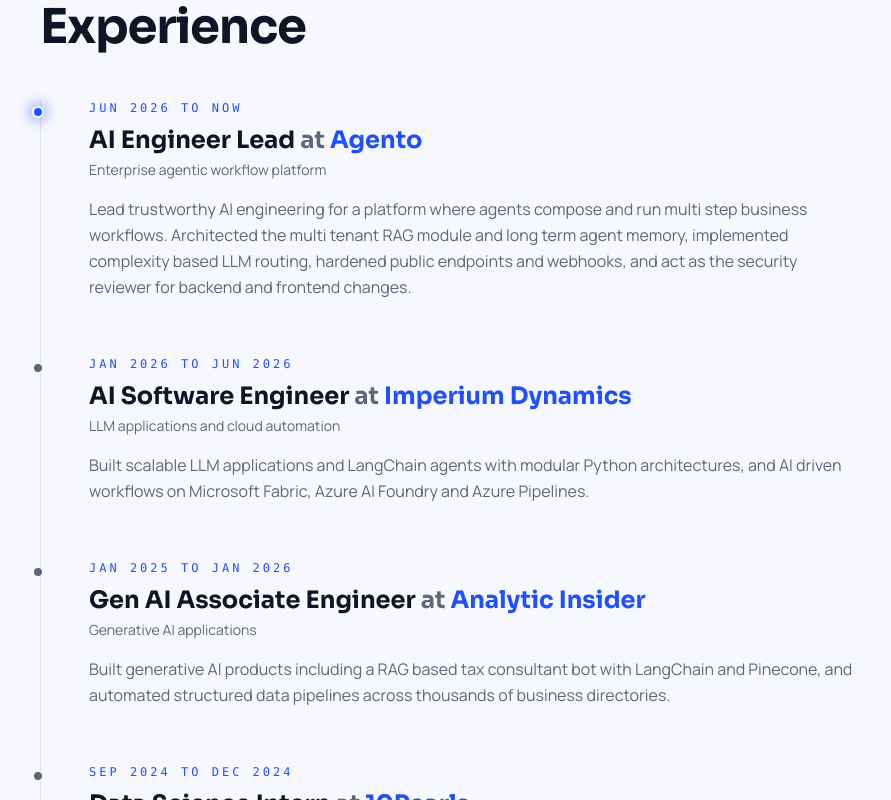
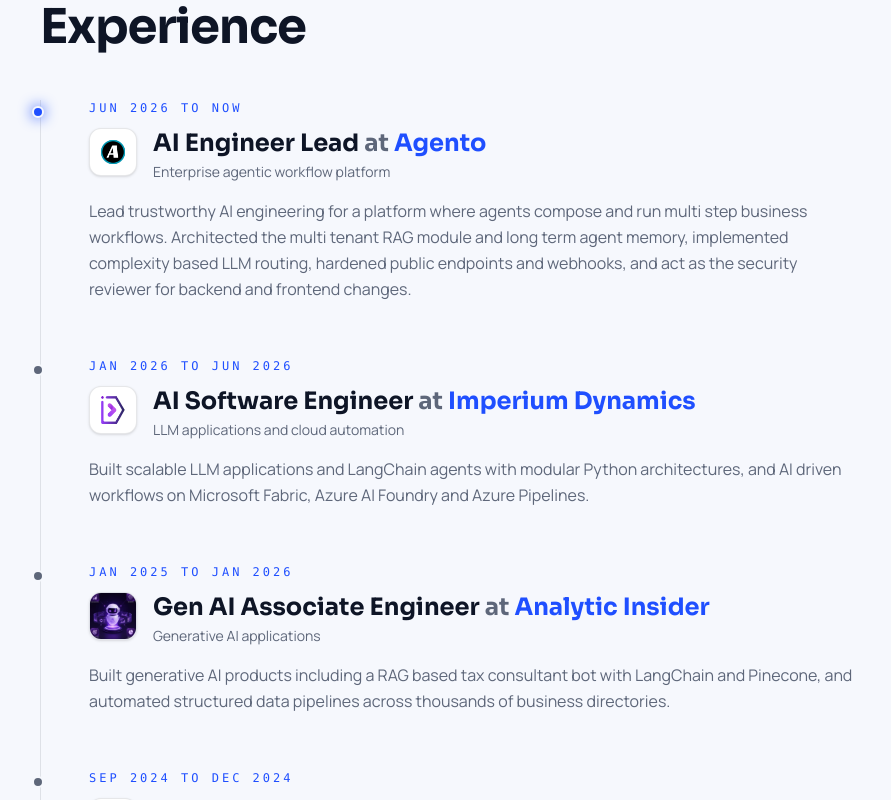
Before and after one commit to Mehdi-Abidi/My_Portfolio, a Next.js app: page / in a window 1280 px wide. Shown: the part 2000-2800 px from the top of the page, without its empty margins (0-891 px from the left). Built offline with nearby package versions, Linux system fonts and the light colour scheme.

Commit message:
Show each company's logo beside its role and link to the company site.

```diff
--- a/src/components/Experience.tsx
+++ b/src/components/Experience.tsx
@@ -1,5 +1,6 @@
 "use client";
 
+import Image from "next/image";
 import { certifications, education, experience, skills } from "@/data/site";
 import { Reveal, SectionHeading, Tag } from "./ui";
 
@@ -14,10 +15,27 @@
             <li className="relative">
               <span className={`absolute -left-[41px] top-1.5 h-3 w-3 rounded-full border-2 border-bg md:-left-[57px] ${i === 0 ? "bg-accent shadow-[0_0_14px_var(--accent)]" : "bg-mute"}`} />
               <div className="font-mono text-xs uppercase tracking-[0.25em] text-accent">{e.period}</div>
-              <h3 className="mt-2 font-display text-2xl font-bold">
-                {e.role} <span className="text-mute">at</span> <span className="text-accent">{e.company}</span>
-              </h3>
-              <div className="mt-1 text-sm text-mute">{e.where}</div>
+              <div className="mt-3 flex items-start gap-4">
+                {/* company logo: icons sit on a white tile so they read in both themes */}
+                <a
+                  href={e.site}
+                  target="_blank"
+                  rel="noreferrer"
+                  aria-label={`${e.company} website`}
+                  className={`relative h-12 w-12 shrink-0 overflow-hidden rounded-xl border border-line shadow-sm transition-transform hover:-translate-y-0.5 ${e.logoFill ? "" : "bg-white p-1.5"}`}
+                >
+                  <Image src={e.logo} alt={`${e.company} logo`} fill={e.logoFill} width={e.logoFill ? undefined : 36} height={e.logoFill ? undefined : 36} sizes="48px" className={e.logoFill ? "object-cover" : "h-full w-full object-contain"} />
+                </a>
+                <div>
+                  <h3 className="font-display text-2xl font-bold leading-tight">
+                    {e.role} <span className="text-mute">at</span>{" "}
+                    <a href={e.site} target="_blank" rel="noreferrer" className="text-accent hover:underline">
+                      {e.company}
+                    </a>
+                  </h3>
+                  <div className="mt-1 text-sm text-mute">{e.where}</div>
+                </div>
+              </div>
               <p className="mt-4 max-w-3xl leading-relaxed text-mute">{e.text}</p>
             </li>
           </Reveal>
--- a/src/data/site.ts
+++ b/src/data/site.ts
@@ -227,6 +227,8 @@
     period: "Jun 2026 to now",
     role: "AI Engineer Lead",
     company: "Agento",
+    logo: "/logos/agento.png",
+    site: "https://www.agento.au",
     where: "Enterprise agentic workflow platform",
     text: "Lead trustworthy AI engineering for a platform where agents compose and run multi step business workflows. Architected the multi tenant RAG module and long term agent memory, implemented complexity based LLM routing, hardened public endpoints and webhooks, and act as the security reviewer for backend and frontend changes.",
   },
@@ -234,6 +236,8 @@
     period: "Jan 2026 to Jun 2026",
     role: "AI Software Engineer",
     company: "Imperium Dynamics",
+    logo: "/logos/imperium.png",
+    site: "https://imperiumdynamics.com",
     where: "LLM applications and cloud automation",
     text: "Built scalable LLM applications and LangChain agents with modular Python architectures, and AI driven workflows on Microsoft Fabric, Azure AI Foundry and Azure Pipelines.",
   },
@@ -241,6 +245,9 @@
     period: "Jan 2025 to Jan 2026",
     role: "Gen AI Associate Engineer",
     company: "Analytic Insider",
+    logo: "/logos/analyticinsider.png",
+    logoFill: true,
+    site: "https://analyticinsider.com",
     where: "Generative AI applications",
     text: "Built generative AI products including a RAG based tax consultant bot with LangChain and Pinecone, and automated structured data pipelines across thousands of business directories.",
   },
@@ -248,6 +255,8 @@
     period: "Sep 2024 to Dec 2024",
     role: "Data Science Intern",
     company: "10Pearls",
+    logo: "/logos/10pearls.png",
+    site: "https://10pearls.com",
     where: "Forecasting and real time pipelines",
     text: "Developed an air quality prediction system with real time OpenWeather and Hopsworks pipelines, and automated CI/CD with GitHub Actions.",
   },
```
